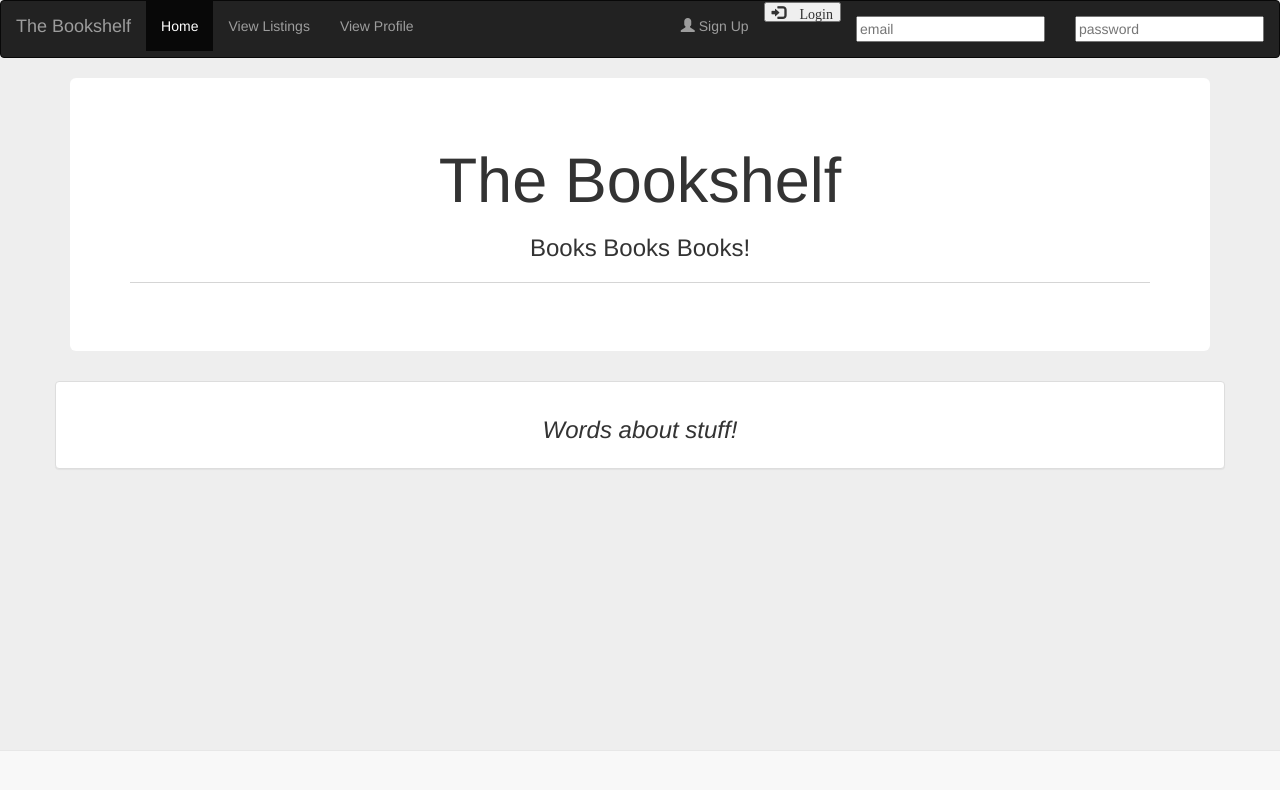
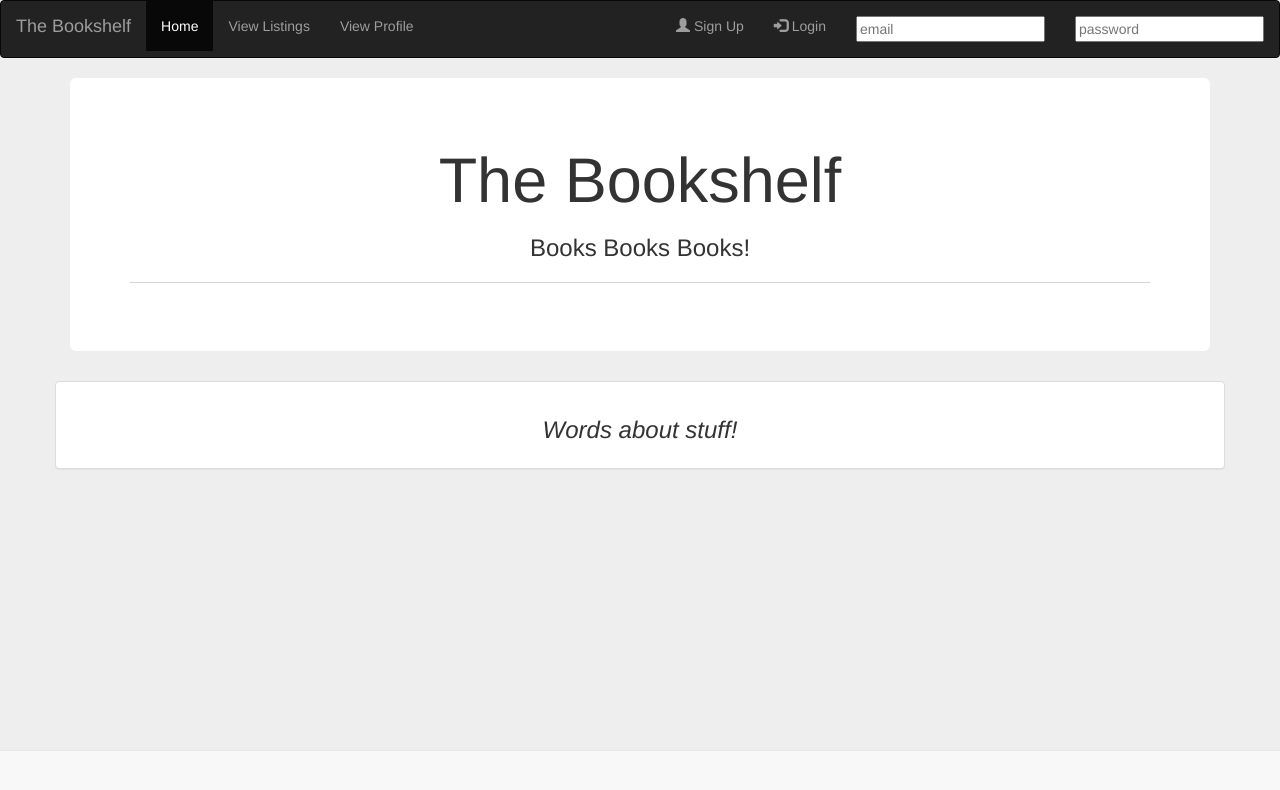
Before and after one commit to jrs112/book-trading-app, a website: page public/index.html in a window 1280 px wide. Drawn offline with nearby package versions, Linux system fonts and the light colour scheme.

Commit message:
update login button

```diff
--- a/public/index.html
+++ b/public/index.html
@@ -25,8 +25,8 @@
                    </ul>
                    <ul class="nav navbar-nav navbar-right">
                      <li><a href="/createProfile" id = "signUp"><span class="glyphicon glyphicon-user"></span > Sign Up</a></li>
-                     <li><button id="btnLogin" class="glyphicon glyphicon-log-in"> Login</button></li>
-                     <li> <a href ="#" id="userEmail" class="hide"></a></li>
+                     <li><a href="#" id="btnLogin"><span class="glyphicon glyphicon-log-in"></span> Login</a></li>
+                     <li><a href ="#" id="userEmail" class="hide"></a></li>
                      <li><a href="#"><input type="email" placeholder="email" id="txtEmail"></a></li>
                      <li><a href="#"><input type="password" placeholder="password" id="txtPassword"></a></li>
                      <li><a href="#" id="btnLogOut" class="hide"><span class="glyphicon glyphicon-log-out" ></span> Log Out</a></li>
```
Also changed, not shown: public/js/createProfile.js (line endings or trailing spaces).
